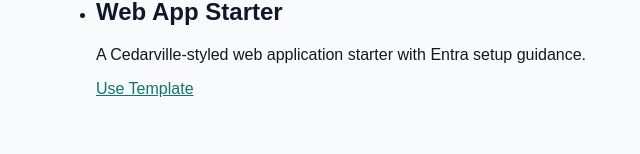
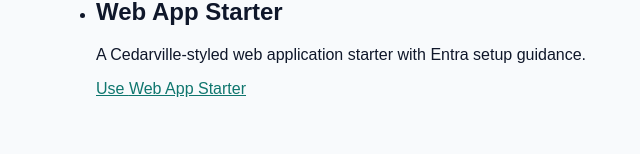
Before and after one commit to marchollins/cu-app-portal, a Next.js app: page /create in a window 1280 px wide. Shown: the part 146-300 px from the top of the page, without its empty margins (72-712 px from the left). Built offline with nearby package versions, Linux system fonts and the light colour scheme.

Commit message:
test: strengthen create page template selection

```diff
--- a/src/app/create/page.tsx
+++ b/src/app/create/page.tsx
@@ -13,7 +13,9 @@ export default async function CreatePage() {
           <li key={template.id}>
             <h2>{template.name}</h2>
             <p>{template.description}</p>
-            <Link href={`/create/${template.slug}`}>Use Template</Link>
+            <Link href={`/create/${template.slug}`}>
+              Use {template.name}
+            </Link>
           </li>
         ))}
       </ul>
```
Also changed, not shown: 1 other file (tests, documents, lock files or other folders).
